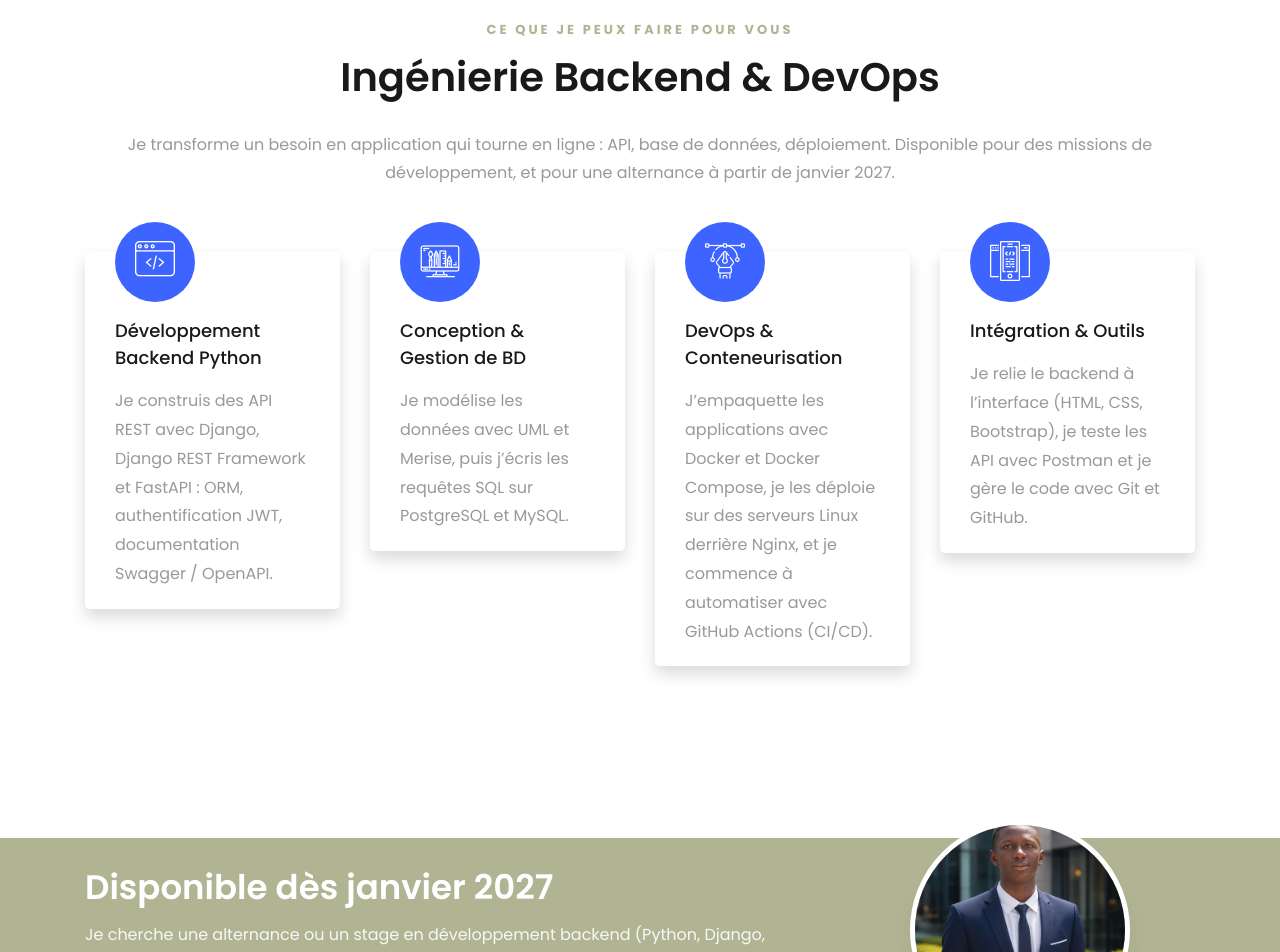
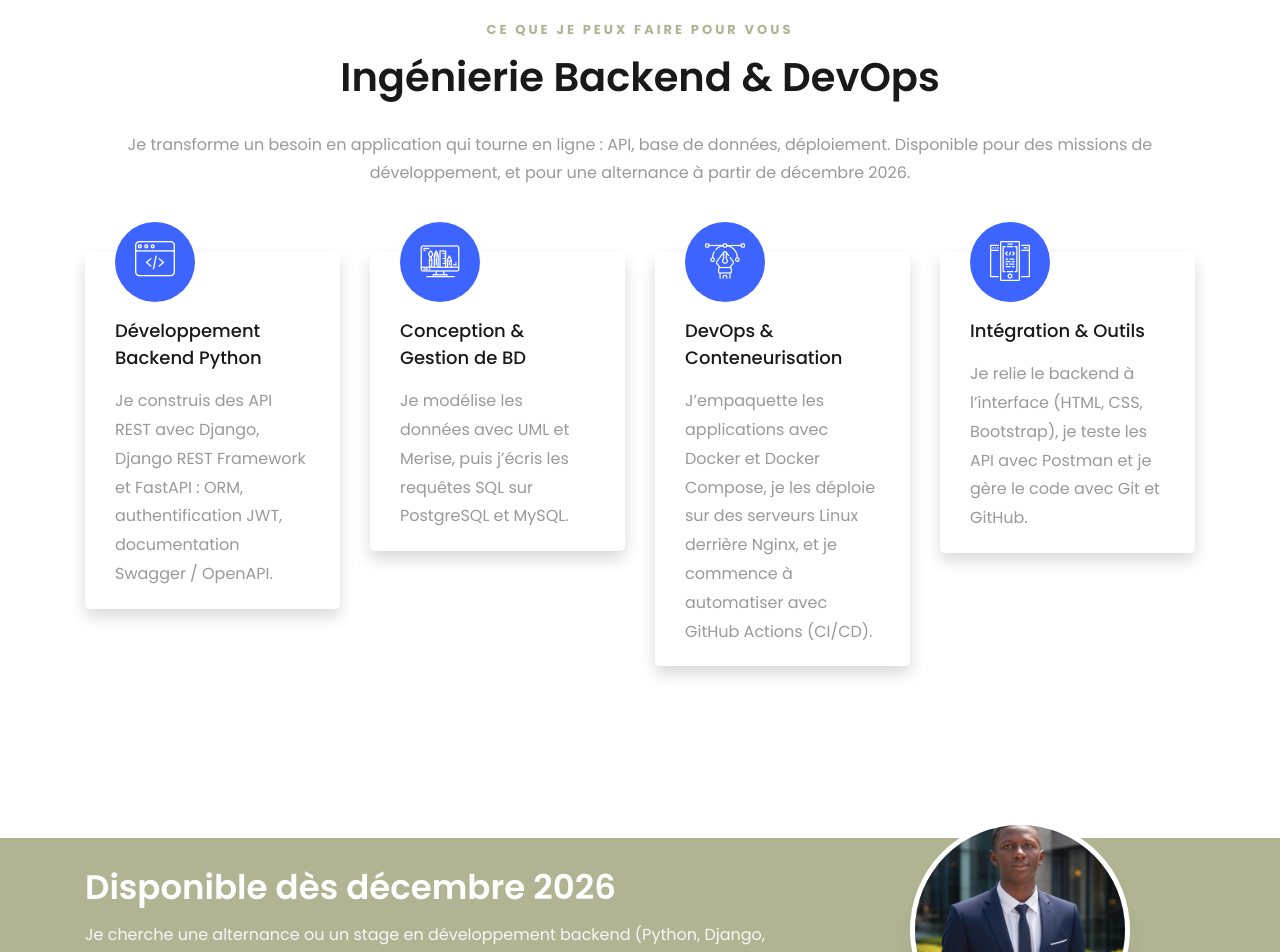
Before and after one commit to Webbymamadou/mon_portofolio, a React (Vite) app: page / in a window 1280 px wide. Shown: the part 7420-8372 px from the top of the page. Built offline with nearby package versions, Linux system fonts and the light colour scheme.

Commit message:
fix: mise a jour de la disponibilite des decembre 2026 sur l'ensemble du portfolio

```diff
--- a/src/components/About.jsx
+++ b/src/components/About.jsx
@@ -49,7 +49,7 @@ export default function About() {
                   <p style={{ fontFamily: '"Times New Roman", Times, serif' }}>Étudiant en Licence 3 d’Informatique Appliquée à la Gestion des Entreprises (IAGE) à l’ISI Dakar, je construis la partie invisible des applications : les API, les bases de données et le déploiement. Ma formation en gestion me donne un réflexe qui m’aide au quotidien : comprendre à quoi sert un système et qui l’utilisera avant d’écrire la première ligne de code.
                     Je travaille avec l’écosystème Python (Django, FastAPI, Django REST Framework) et je conçois des bases de données relationnelles avec PostgreSQL et MySQL. Je conteneurise mes applications avec Docker et je les déploie sur des serveurs Linux avec Nginx, en m’appuyant sur l’automatisation (CI/CD).
                     Depuis septembre 2026, je suis stagiaire développeur backend chez Formuloo, à distance, avec des développeurs seniors et une organisation Agile/Scrum sous Jira. Ce stage se termine fin novembre 2026.
-                    À partir de janvier 2027, je suis disponible pour une alternance ou un stage en développement backend Python. Je suis aussi ouvert aux missions de développement d’application et aux échanges avec les communautés tech : si vous avez un projet, écrivez-moi..</p>
+                    À partir de décembre 2026, je suis disponible pour une alternance ou un stage en développement backend Python. Je suis aussi ouvert aux missions de développement d’application et aux échanges avec les communautés tech : si vous avez un projet, écrivez-moi..</p>
                   <ul className="about-info mt-4 px-md-0 px-2" style={{ fontFamily: '"Times New Roman", Times, serif' }}>
                     <li className="d-flex" style={{ marginBottom: '6px', lineHeight: '1.4' }}><span>Nom :</span> <span>Mamadou Seck</span></li>
                     <li className="d-flex" style={{ marginBottom: '6px', lineHeight: '1.4' }}><span>Adresse :</span> <span>Sénégal, Dakar, Zac Mbao</span></li>
--- a/src/components/Hero.jsx
+++ b/src/components/Hero.jsx
@@ -91,7 +91,7 @@ export default function Hero() {
                   <p className="mb-4" style={{ fontFamily: '"Times New Roman", Times, serif', fontSize: '18px', lineHeight: '1.5' }}>
                     Développeur backend Python, je conçois des API et des architectures propres, de la modélisation des bases de données jusqu’au déploiement. Étudiant en Licence 3 d’Informatique Appliquée à la Gestion des Entreprises (IAGE) à l’ISI Dakar, j’allie rigueur technique et culture DevOps.
                     Stagiaire développeur backend chez Formuloo, je travaille à distance avec des développeurs seniors, en méthode Agile/Scrum avec Jira, et j’y renforce mes bases en Django REST Framework.
-                      Je cherche une alternance ou un stage en développement backend Python pour rejoindre une équipe ambitieuse en janvier 2027.
+                      Je cherche une alternance ou un stage en développement backend Python pour rejoindre une équipe ambitieuse dès décembre 2026.
                   </p>
                   <p style={{ marginTop: '40px' }}>
                     <a href="#projects-section" onClick={(e) => handleScrollTo(e, 'projects-section')} className="btn btn-primary mr-2">
--- a/src/components/HireMe.jsx
+++ b/src/components/HireMe.jsx
@@ -18,7 +18,7 @@ export default function HireMe() {
             className="col-md-8 col-lg-8 d-flex align-items-center"
           >
             <div className="w-100 py-4">
-              <h2>Disponible dès janvier 2027</h2>
+              <h2>Disponible dès décembre 2026</h2>
               <p>Je cherche une alternance ou un stage en développement backend (Python, Django, FastAPI, Docker) ou en DevOps junior, pour rejoindre une équipe et contribuer à de vrais projets. Je suis aussi ouvert aux missions de développement d’application : si vous avez une idée à transformer en produit, parlons-en.</p>
               <p className="mb-0">
                 <a
--- a/src/components/Services.jsx
+++ b/src/components/Services.jsx
@@ -49,7 +49,7 @@ export default function Services() {
           <div className="col-md-12 heading-section text-center mb-5">
             <span className="subheading">Ce que je peux faire pour vous</span>
             <h2 className="mb-4">Ingénierie Backend &amp; DevOps</h2>
-            <p>Je transforme un besoin en application qui tourne en ligne : API, base de données, déploiement. Disponible pour des missions de développement, et pour une alternance à partir de janvier 2027.</p>
+            <p>Je transforme un besoin en application qui tourne en ligne : API, base de données, déploiement. Disponible pour des missions de développement, et pour une alternance à partir de décembre 2026.</p>
           </div>
         </div>
 
```
